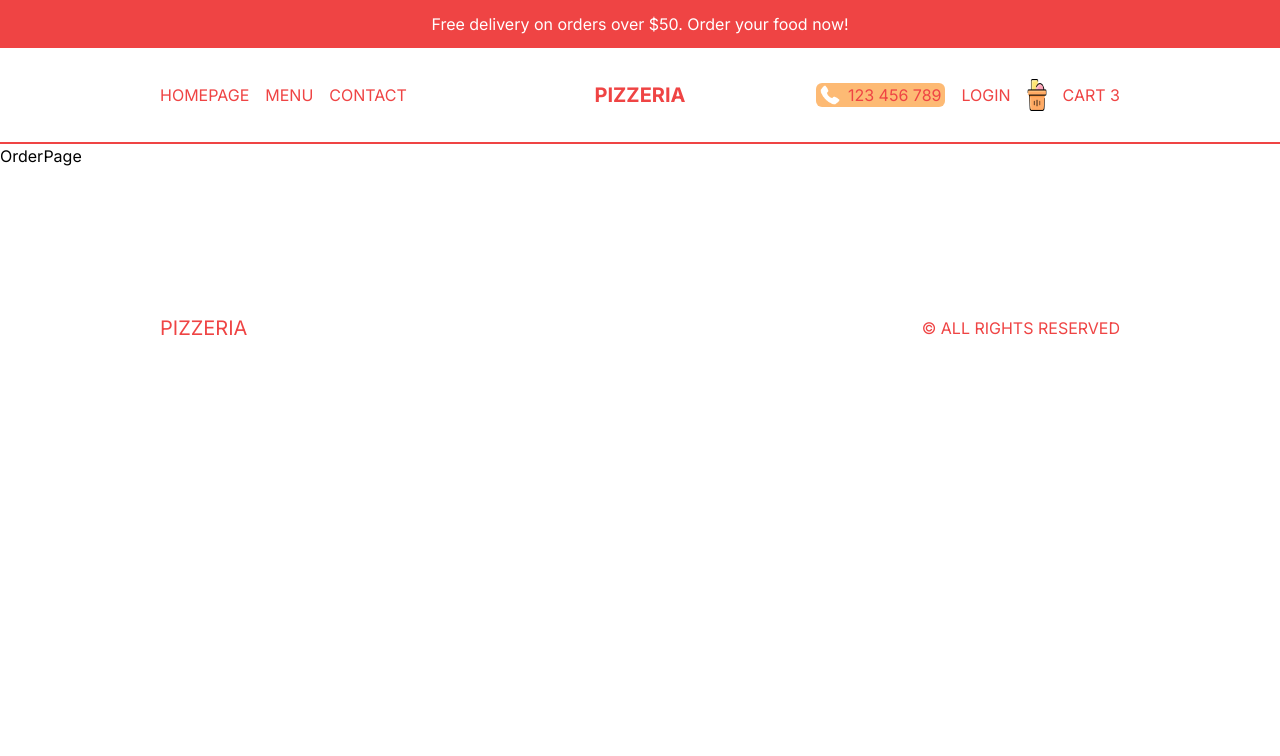
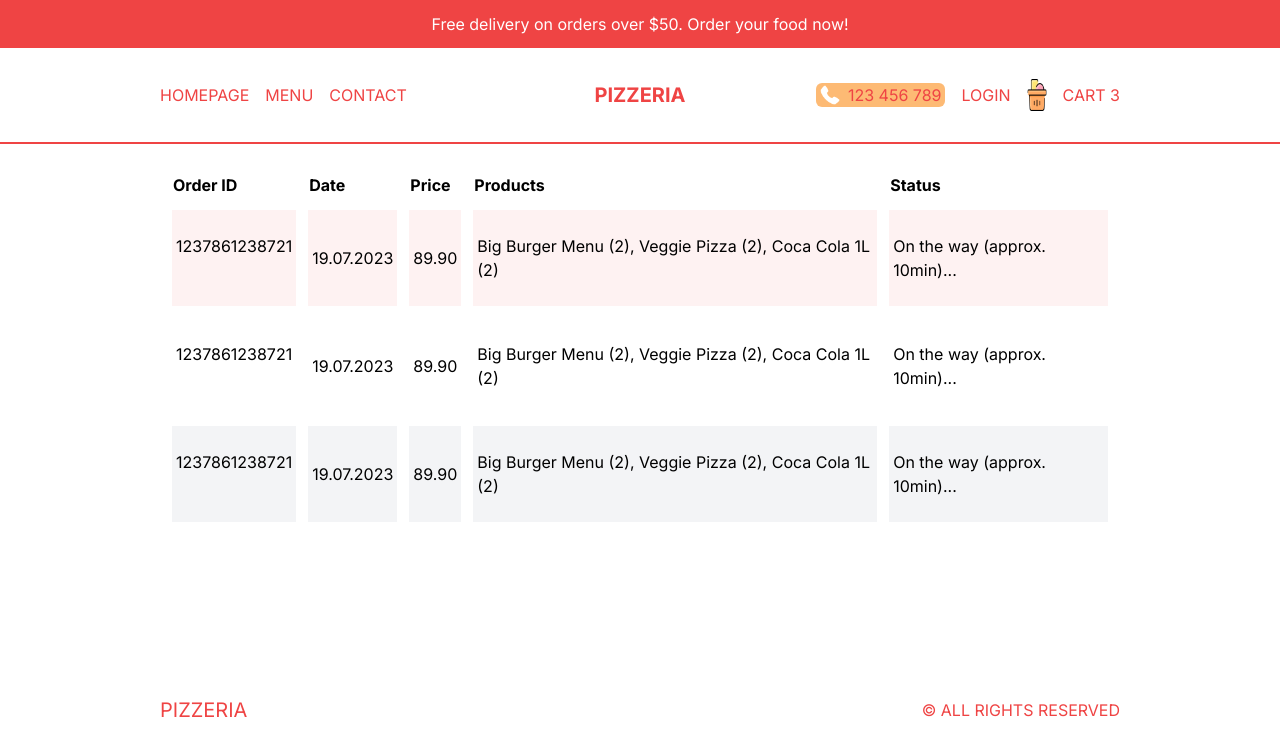
Before and after one commit to hackerharsh-77/Restaurant, a Next.js app: page /orders in a window 1280 px wide. Shown: the top 756 px of the page. Built offline with nearby package versions, Linux system fonts and the light colour scheme.

Commit message:
feat: add order

```diff
--- a/src/app/orders/page.tsx
+++ b/src/app/orders/page.tsx
@@ -1,9 +1,44 @@
-import React from 'react'
+import React from "react";
 
-function OrderPage() {
+const OrdersPage = () => {
   return (
-    <div>OrderPage</div>
-  )
-}
+    <div className="p-4 lg:px-20 xl:px-40">
+      <table className="w-full border-separate border-spacing-3">
+        <thead>
+          <tr className="text-left">
+            <th className="hidden md:block">Order ID</th>
+            <th>Date</th>
+            <th>Price</th>
+            <th className="hidden md:block">Products</th>
+            <th>Status</th>
+          </tr>
+        </thead>
+        <tbody>
+          <tr className="text-sm md:text-base bg-red-50">
+            <td className="hidden md:block py-6 px-1">1237861238721</td>
+            <td className="py-6 px-1">19.07.2023</td>
+            <td className="py-6 px-1">89.90</td>
+            <td className="hidden md:block py-6 px-1">Big Burger Menu (2), Veggie Pizza (2), Coca Cola 1L (2)</td>
+            <td className="py-6 px-1">On the way (approx. 10min)...</td>
+          </tr>
+          <tr className="text-sm md:text-base odd:bg-gray-100">
+            <td className="hidden md:block py-6 px-1">1237861238721</td>
+            <td className="py-6 px-1">19.07.2023</td>
+            <td className="py-6 px-1">89.90</td>
+            <td className="hidden md:block py-6 px-1">Big Burger Menu (2), Veggie Pizza (2), Coca Cola 1L (2)</td>
+            <td className="py-6 px-1">On the way (approx. 10min)...</td>
+          </tr>
+          <tr className="text-sm md:text-base odd:bg-gray-100">
+            <td className="hidden md:block py-6 px-1">1237861238721</td>
+            <td className="py-6 px-1">19.07.2023</td>
+            <td className="py-6 px-1">89.90</td>
+            <td className="hidden md:block py-6 px-1">Big Burger Menu (2), Veggie Pizza (2), Coca Cola 1L (2)</td>
+            <td className="py-6 px-1">On the way (approx. 10min)...</td>
+          </tr>
+        </tbody>
+      </table>
+    </div>
+  );
+};
 
-export default OrderPage
+export default OrdersPage;
```
